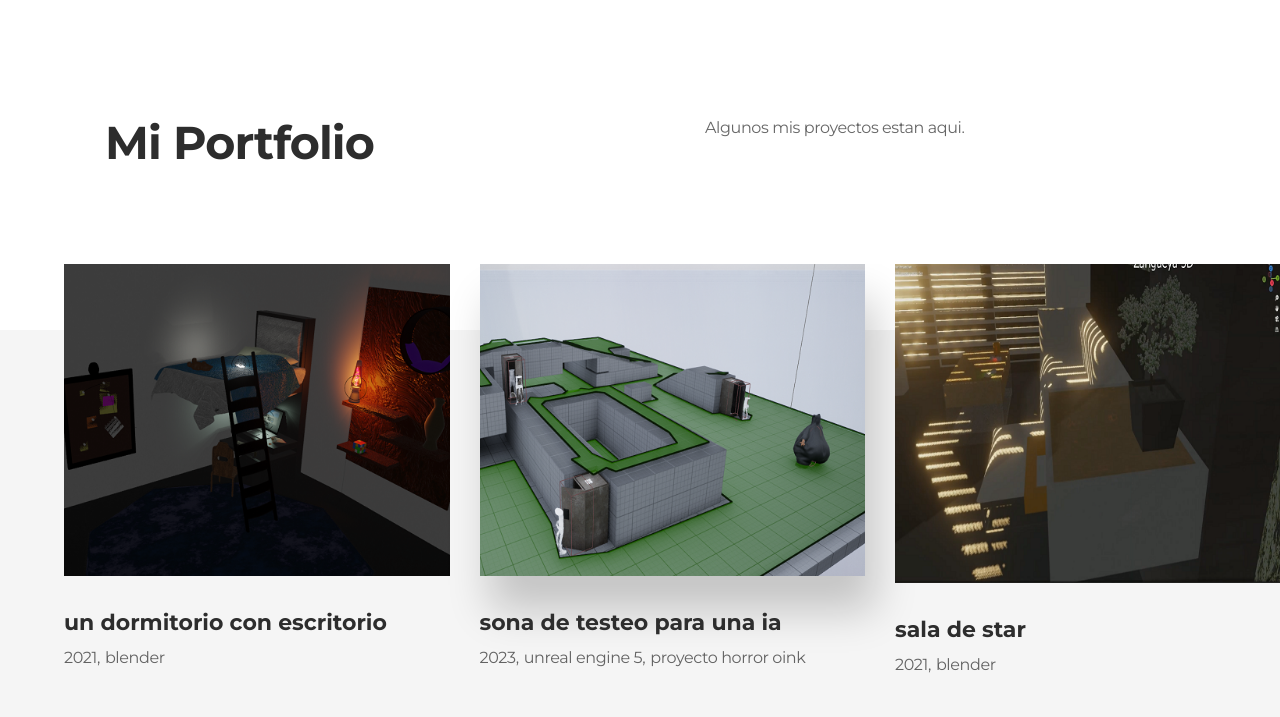
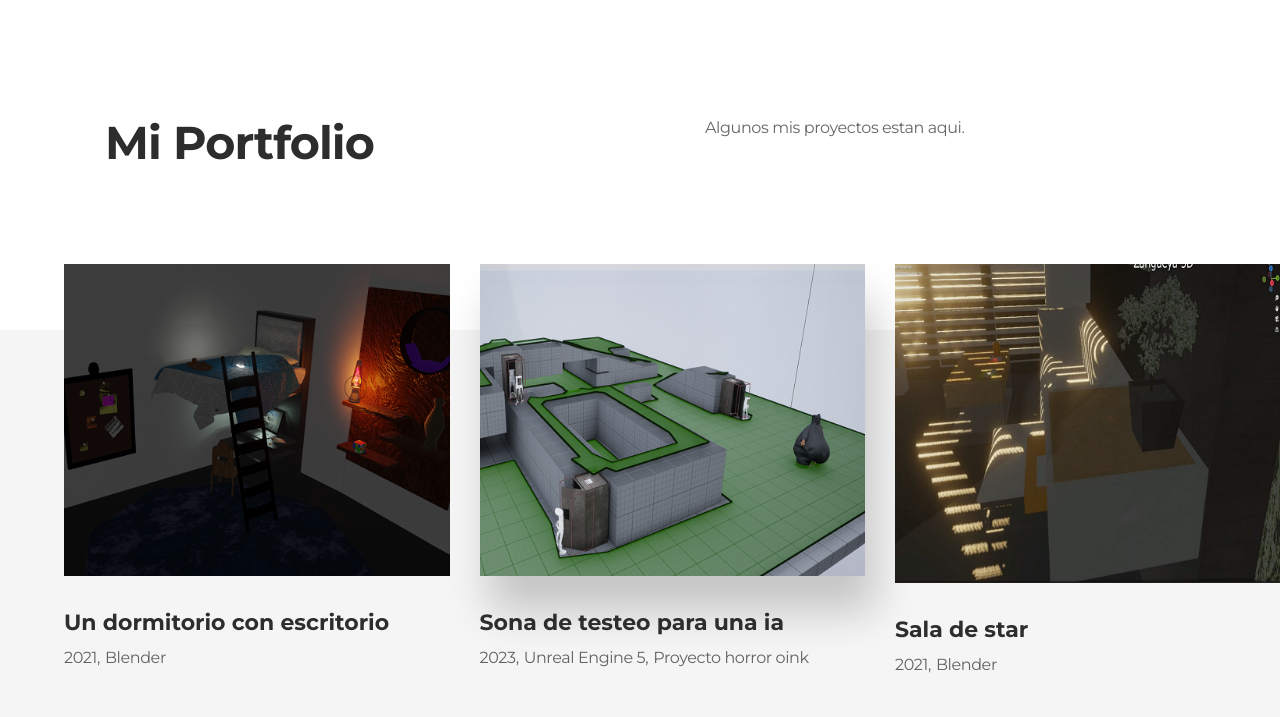
Before and after one commit to ZarigueyaStrimer/web_Zarigueta, a plain HTML site: page index.html in a window 1280 px wide. Shown: the part 2077-2794 px from the top of the page. Drawn offline with Linux system fonts and the light colour scheme.

Commit message:
Update index.html

```diff
--- a/index.html
+++ b/index.html
@@ -143,7 +143,7 @@
             <div class="col-lg-5 col-xxl-4">
               <div class="box-custom-2">
                 <h2 class="wow fadeInRight" data-wow-delay=".5s">Porque Elegirme?</h2>
-                <p class="wow fadeInRight" data-wow-delay=".6s">soy conocedor de videojuegos</p>
+                <p class="wow fadeInRight" data-wow-delay=".6s">Soy conocedor de videojuegos</p>
                 <ul class="list index-list list-classic-wrap">
                   <li class="unit unit-spacing-lg align-items-start list-classic flex-column flex-xs-row wow fadeInRight" data-wow-delay=".7s">
                     <div class="unit-left list-index-counter">
@@ -202,91 +202,91 @@
             <div class="post-classic">
               <div class="post-classic-figure"><img src="images/home-05-494x400.png" alt="" width="494" height="400"/>
               </div>
-              <h4 class="post-classic-title"><a href="#">un dormitorio con escritorio</a></h4>
+              <h4 class="post-classic-title"><a href="#">Un dormitorio con escritorio</a></h4>
               <ul class="post-classic-description">
                 <li>2021</li>
-                <li>blender</li>
+                <li>Blender</li>
 
               </ul>
             </div>
             <div class="post-classic">
               <div class="post-classic-figure"><img src="images/home-06-494x400.png" alt="" width="494" height="400"/>
               </div>
-              <h4 class="post-classic-title"><a href="#">sona de testeo para una ia</a></h4>
+              <h4 class="post-classic-title"><a href="#">Sona de testeo para una ia</a></h4>
               <ul class="post-classic-description">
                 <li>2023</li>
-                <li>unreal engine 5</li>
-                <li>proyecto horror oink </li>
+                <li>Unreal Engine 5</li>
+                <li>Proyecto horror oink </li>
               </ul>
             </div>
             <div class="post-classic">
               <div class="post-classic-figure"><img src="images/home-07-494x400.png" alt="" width="494" height="400"/>
               </div>
-              <h4 class="post-classic-title"><a href="#">sala de star</a></h4>
+              <h4 class="post-classic-title"><a href="#">Sala de star</a></h4>
               <ul class="post-classic-description">
                 <li>2021</li>
-                <li>blender</li>
+                <li>Blender</li>
 
               </ul>
             </div>
             <div class="post-classic">
               <div class="post-classic-figure"><img src="images/home-08-494x400.png" alt="" width="494" height="400"/>
               </div>
-              <h4 class="post-classic-title"><a href="#">mesas de cafeteria</a></h4>
+              <h4 class="post-classic-title"><a href="#">Mesas de cafeteria</a></h4>
               <ul class="post-classic-description">
                 <li>2022</li>
-                <li>blender</li>
+                <li>Blender</li>
 
               </ul>
             </div>
             <div class="post-classic">
               <div class="post-classic-figure"><img src="images/home-09-494x400.png" alt="" width="494" height="400"/>
               </div>
-              <h4 class="post-classic-title"><a href="#">arco japones en el mar</a></h4>
+              <h4 class="post-classic-title"><a href="#">Arco japones en el mar</a></h4>
               <ul class="post-classic-description">
                 <li>2021</li>
-                <li>blender</li>
-                <li>proyecto fondo </li>
+                <li>Blender</li>
+                <li>Proyecto fondo </li>
               </ul>
             </div>
             <div class="post-classic">
               <div class="post-classic-figure"><img src="images/home-10-494x400.png" alt="" width="494" height="400"/>
               </div>
-              <h4 class="post-classic-title"><a href="#">sala principal (protoripo)</a></h4>
+              <h4 class="post-classic-title"><a href="#">Sala principal (protoripo)</a></h4>
               <ul class="post-classic-description">
                 <li>2023</li>
-                <li>unreal engine 5</li>
-                <li>proyecto horror oink</li>
+                <li>Unreal Engine 5</li>
+                <li>Proyecto horror oink</li>
               </ul>
             </div>
             <div class="post-classic">
               <div class="post-classic-figure"><img src="images/home-11-494x400.png" alt="" width="494" height="400"/>
               </div>
-              <h4 class="post-classic-title"><a href="#">enemigo principal</a></h4>
+              <h4 class="post-classic-title"><a href="#">Enemigo principal</a></h4>
               <ul class="post-classic-description">
                 <li>2022</li>
-                <li>blender</li>
-                <li>proyecto horror oink</li>
+                <li>Blender</li>
+                <li>Proyecto horror oink</li>
               </ul>
             </div>
             <div class="post-classic">
               <div class="post-classic-figure"><img src="images/home-12-494x400.png" alt="" width="494" height="400"/>
               </div>
-              <h4 class="post-classic-title"><a href="#">sala final del demo</a></h4>
+              <h4 class="post-classic-title"><a href="#">Sala final del demo</a></h4>
               <ul class="post-classic-description">
                 <li>2023</li>
-                <li>unreal engine 5</li>
-                <li>proyecto horror oink</li>
+                <li>Unreal Engine 5</li>
+                <li>Proyecto horror oink</li>
               </ul>
             </div>
             <div class="post-classic">
               <div class="post-classic-figure"><img src="images/home-13-494x400.png" alt="" width="494" height="400"/>
               </div>
-              <h4 class="post-classic-title"><a href="#">sala de llave</a></h4>
+              <h4 class="post-classic-title"><a href="#">Sala de llave</a></h4>
               <ul class="post-classic-description">
                 <li>2023</li>
-                <li>unreal engine 5</li>
-                <li>Boston</li>
+                <li>Unreal Engine 5</li>
+                <li>Proyecto horror oink</li>
               </ul>
             </div>
           </div>
@@ -304,13 +304,13 @@
             <div class="col-xl-3 col-lg-3 col-sm-6">
               <p class="footer-classic-title">Motores que se usar</p>
               <ul class="footer-classic-list">
-                <li>blender, unreal engine 5 </li>
+                <li>Blender, Unreal Engine 5 </li>
               </ul>
             </div>
             <div class="col-xl-2 col-lg-2 col-sm-6">
               <p class="footer-classic-title">Redes</p>
               <ul class="footer-classic-list">
-                <li><a href="#">discord</a></li>
+                <li><a href="#">Discord</a></li>
                 <li><a href="#">Instagram</a></li>
                 <li><a href="#">YouTube</a></li>
               </ul>
```
